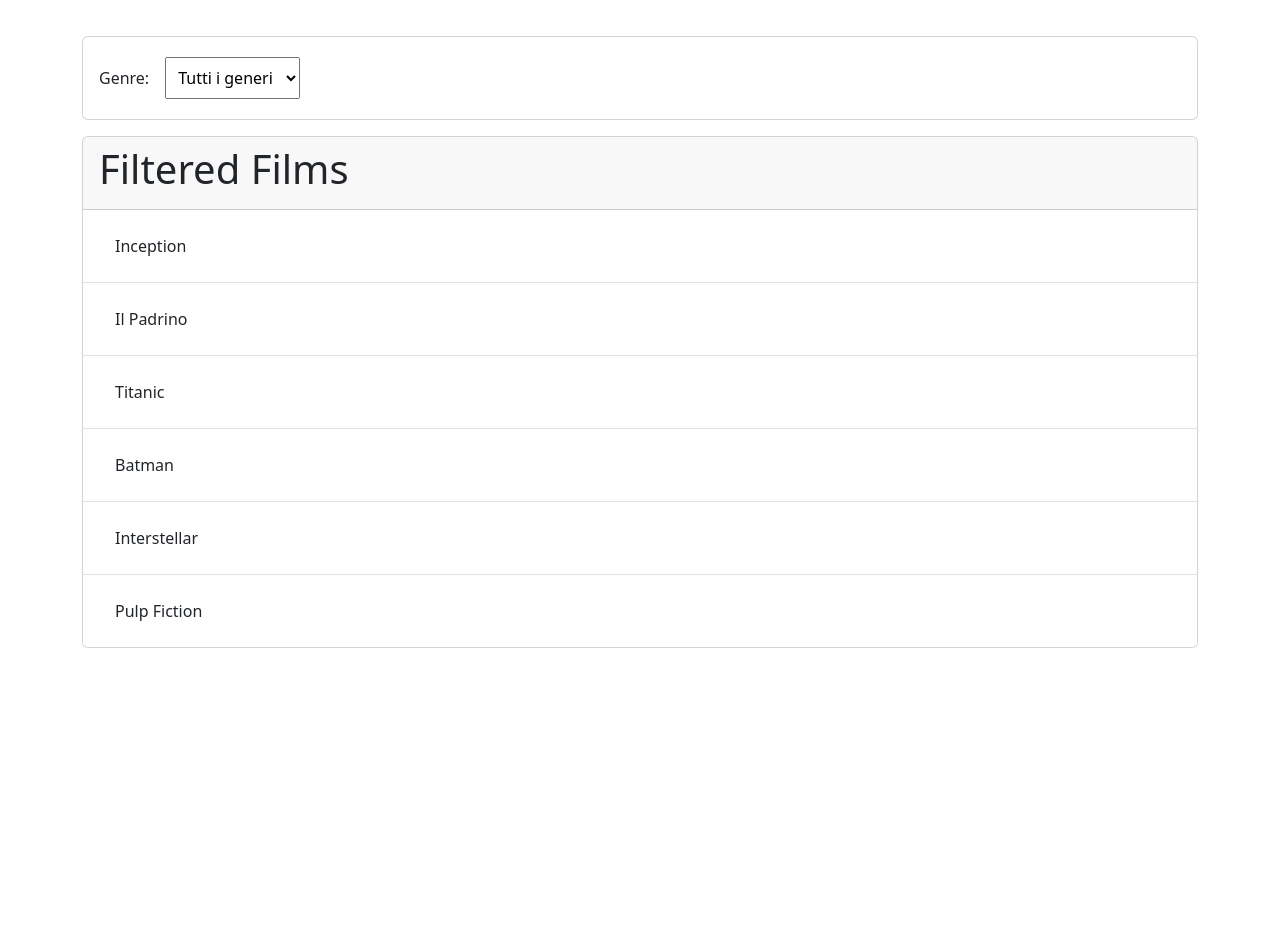
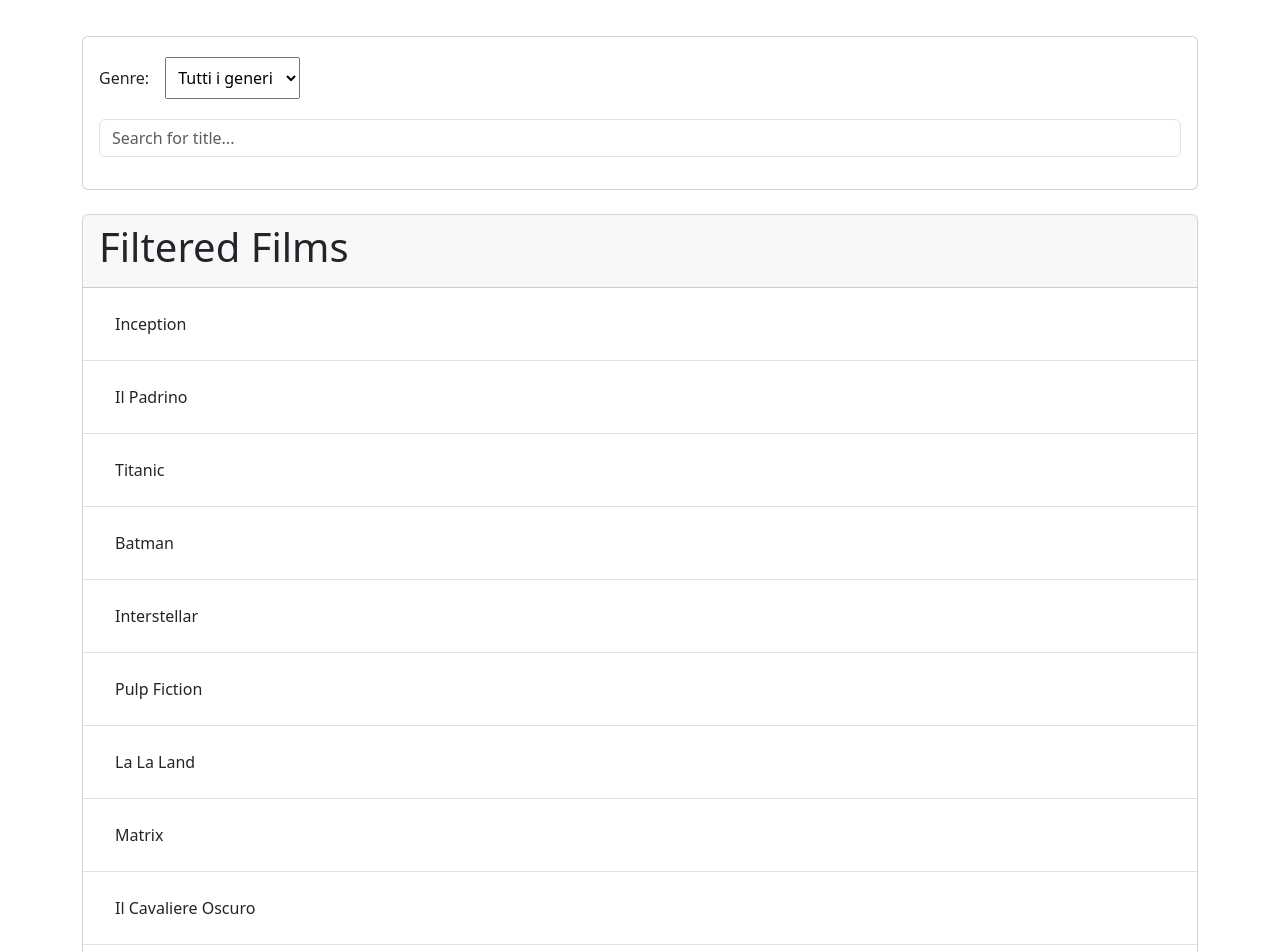
Before and after one commit to gabrieletodaroo9/react-movie-filter, a React (Vite) app: page / in a window 1280 px wide. Shown: the part 60-1012 px from the top of the page. Before the commit the page ends 800 px from the top, so only its background shows below. Built offline with nearby package versions, Linux system fonts and the light colour scheme.

Commit message:
change logic in useEffect to bypass the error in the "tutti i generi" selection

```diff
--- a/src/App.jsx
+++ b/src/App.jsx
@@ -14,23 +14,32 @@
     { title: 'Batman', genre: 'Azione' },
     { title: 'Interstellar', genre: 'Fantascienza' },
     { title: 'Pulp Fiction', genre: 'Thriller' },
+    { title: 'La La Land', genre: 'Romantico' },
+    { title: 'Matrix', genre: 'Fantascienza' },
+    { title: 'Il Cavaliere Oscuro', genre: 'Azione' },
+    { title: 'Quasi Amici', genre: 'Commedia' },
+    { title: 'Fight Club', genre: 'Thriller' },
+    { title: 'Inside Out', genre: 'Commedia' }
   ]
 
   // ARRAY CREATO PER I GENERI DEI FILM
-  const genreList = ["Tutti i generi", "Fantascienza", "Thriller", "Romantico", "Azione"]
+  const genreList = ["Tutti i generi", "Fantascienza", "Thriller", "Romantico", "Azione", "Commedia"]
 
   // VARIABILI DI STATO
   const [activeFilms, setActiveFilms] = useState(initialFilmsArray)
   const [activeGenre, setActiveGenre] = useState("Tutti i generi")
+  const [search, setSearch] = useState("")
 
   useEffect(() => {
-    if (activeGenre === "Tutti i generi") {
-      setActiveFilms(initialFilmsArray)
-      return
+
+    let currentFilms = initialFilmsArray;
+    if (activeGenre !== "Tutti i generi") {
+      currentFilms = currentFilms.filter(film => film.genre === activeGenre)
     }
-    const filteredFilms = initialFilmsArray.filter(film => film.genre === activeGenre)
-    setActiveFilms(filteredFilms)
-  }, [activeGenre])
+    const finalFilteredFilms = currentFilms.filter(film => film.title.toLowerCase().includes(search.toLowerCase()))
+    setActiveFilms(finalFilteredFilms)
+  }, [activeGenre, search])
+
 
   return (
     <>
@@ -39,7 +48,7 @@
       </header>
       <main>
         <div className="container">
-          <Form genreList={genreList} activeGenre={activeGenre} setActiveGenre={setActiveGenre} />
+          <Form genreList={genreList} activeGenre={activeGenre} setActiveGenre={setActiveGenre} search={search} setSearch={setSearch} />
           <FilteredList activeFilms={activeFilms} />
         </div>
       </main>
--- a/src/components/FilteredList.jsx
+++ b/src/components/FilteredList.jsx
@@ -1,7 +1,7 @@
 export default function FilteredList({ activeFilms }) {
     return (
         <>
-            <div className="card mt-3">
+            <div className="card my-4">
                 <div className="card-header">
                     <h1>Filtered Films</h1>
                 </div>
--- a/src/components/Form.jsx
+++ b/src/components/Form.jsx
@@ -1,13 +1,16 @@
-export default function Form({ setActiveGenre, activeGenre, genreList }) {
+export default function Form({ setActiveGenre, activeGenre, genreList, search, setSearch }) {
     return (
         <div className="card">
-            <form className="form-inline p-3" >
+            <form onSubmit={e => e.preventDefault()} className="form-inline p-3" >
                 <label className="my-1 me-3" htmlFor="genreSelect">Genre:</label>
                 <select value={activeGenre} className="custom-select my-1 mr-sm-2 p-2" id="genreSelect" onChange={e => (setActiveGenre(e.target.value))} >
                     {genreList.map(genre => (
                         <option key={genre} value={genre}>{genre}</option>
                     ))}
                 </select>
+                <div className="input-group my-3">
+                    <input type="text" className="form-control" placeholder="Search for title..." value={search} onChange={e => setSearch(e.target.value)} />
+                </div>
             </form>
         </div>
     )
```
